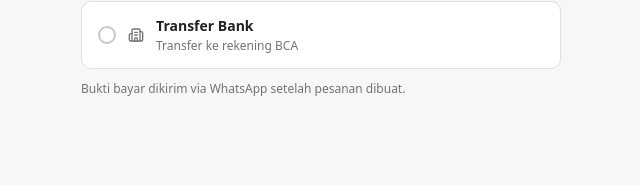
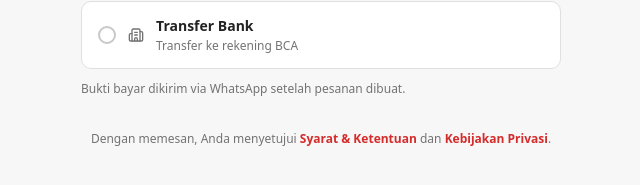
Before and after one commit to suprimaaldino/pempek-domino-v2, a Next.js app: page /order in a window 1280 px wide. Shown: the part 1296-1481 px from the top of the page, without its empty margins (319-959 px from the left). Built offline with nearby package versions, Linux system fonts and the light colour scheme; no server answers; the database is empty.

Commit message:
feat: link privacy policy and terms from the home page

```diff
--- a/app/order/page.tsx
+++ b/app/order/page.tsx
@@ -574,6 +574,21 @@ export default function OrderPage() {
 
         <OrderSummarySheet onSubmit={handleSubmit(onSubmit)} loading={submitting} />
       </form>
+
+      {/* Legal links — required for Google OAuth branding verification */}
+      <footer className="max-w-lg mx-auto px-4 pt-8 pb-4">
+        <p className="text-xs text-neutral-500 text-center leading-relaxed">
+          Dengan memesan, Anda menyetujui{' '}
+          <Link href="/terms" className="text-primary font-semibold hover:underline">
+            Syarat &amp; Ketentuan
+          </Link>{' '}
+          dan{' '}
+          <Link href="/privacy" className="text-primary font-semibold hover:underline">
+            Kebijakan Privasi
+          </Link>
+          .
+        </p>
+      </footer>
     </main>
   );
 }
```
